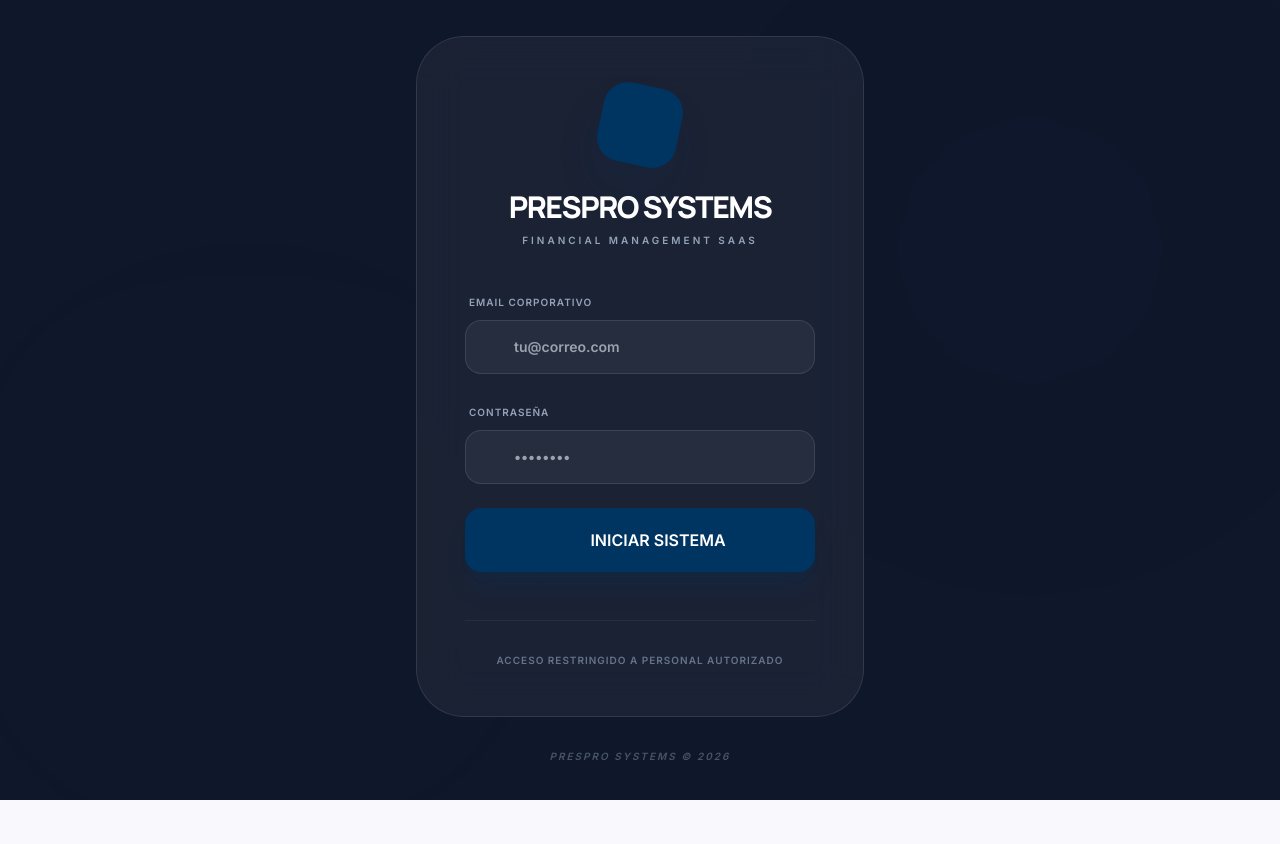
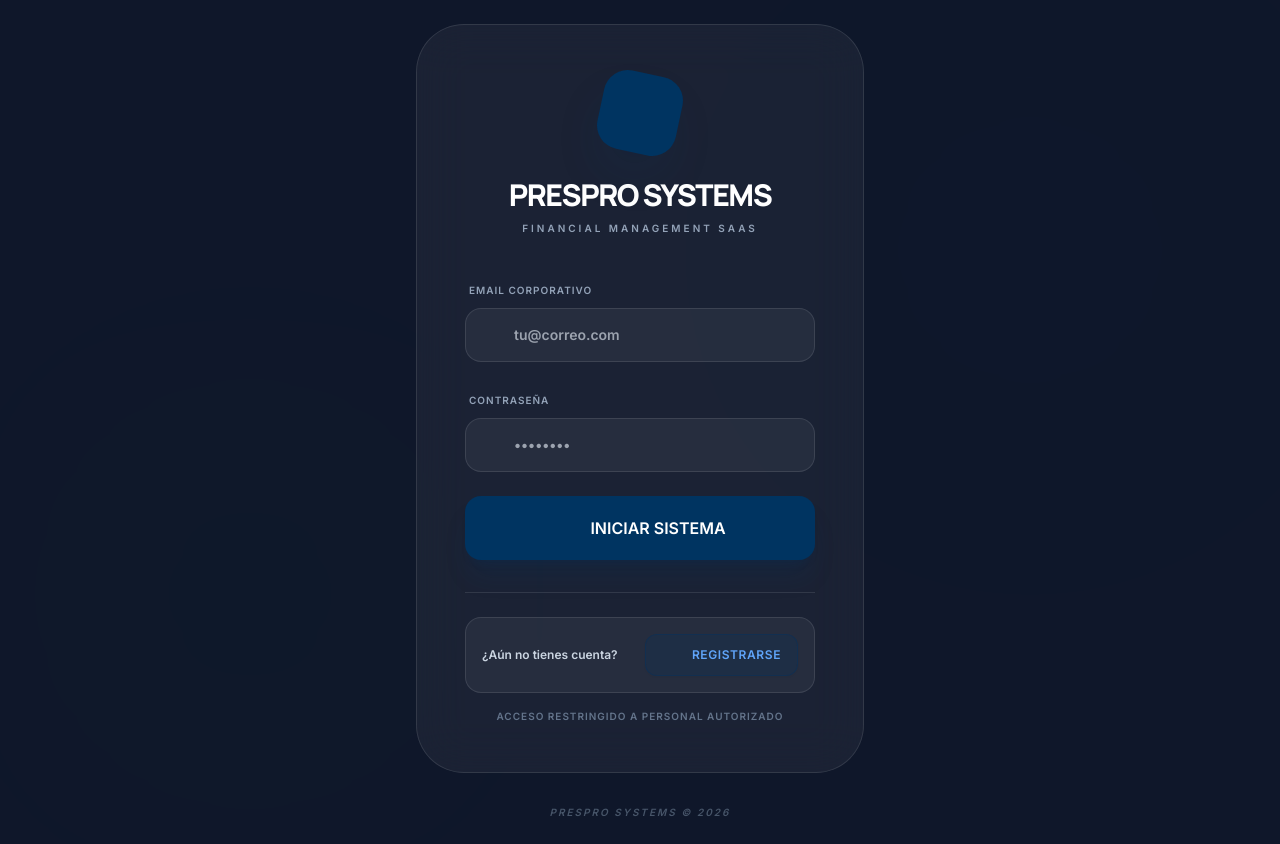
Before and after one commit to KarlosN15/Financial-loans, a React (Vite) app in the folder frontend/: page /login in a window 1280 px wide. Before the commit the page ends 800 px from the top, so only its background shows below. Built offline with nearby package versions, Linux system fonts and the light colour scheme; no server answers.

Commit message:
feat(auth): agregar acceso a registro desde el login

```diff
--- a/frontend/src/pages/Login.tsx
+++ b/frontend/src/pages/Login.tsx
@@ -126,7 +126,18 @@ const Login = () => {
             </motion.button>
           </form>
 
-          <div className="mt-12 pt-8 border-t border-white/5 text-center">
+          <div className="mt-8 pt-6 border-t border-white/10 text-center space-y-4">
+             <div className="bg-white/5 border border-white/10 rounded-2xl p-4 flex flex-col sm:flex-row items-center justify-between gap-3">
+                <span className="text-slate-300 text-xs font-bold">¿Aún no tienes cuenta?</span>
+                <button
+                   type="button"
+                   onClick={() => navigate('/register')}
+                   className="w-full sm:w-auto px-4 py-2 bg-primary/20 hover:bg-primary/30 border border-primary/40 text-blue-400 hover:text-white rounded-xl text-xs font-black uppercase tracking-wider transition-all flex items-center justify-center gap-1.5 active:scale-95 shadow-sm"
+                >
+                   <span className="material-symbols-outlined text-sm">person_add</span>
+                   Registrarse
+                </button>
+             </div>
              <p className="text-slate-500 text-[10px] font-bold uppercase tracking-widest">
                 Acceso restringido a personal autorizado
              </p>
```
